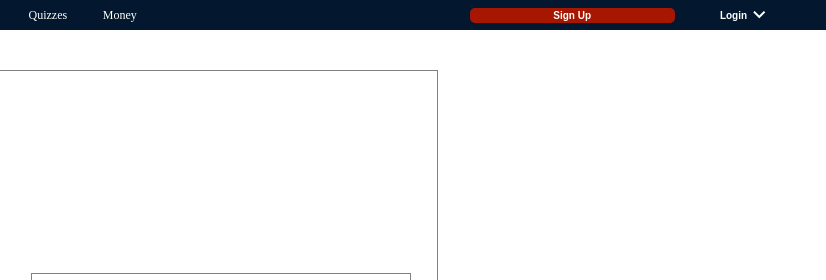
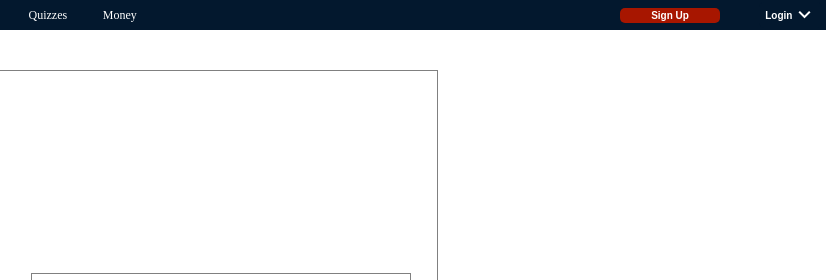
Before and after one commit to liolle/liolle.github.io, a plain HTML site: page challenge2/index.html in a window 1280 px wide. Shown: the top 280 px of the page, 454-1280 px from the left. Drawn offline with nearby package versions, Linux system fonts and the light colour scheme.

Commit message:
challenge v1.21

```diff
--- a/challenge2/style.css
+++ b/challenge2/style.css
@@ -39,13 +39,10 @@ nav{
 
 .authentification{
     display: flex;
-
     align-items: center;
-    width: 20%;
     gap: 10%;
-    font-size: 12px;
     flex: 2;
-
+    justify-content: flex-end;
     font-size: 10px;
 }
 
@@ -61,9 +58,10 @@ nav{
     align-self: center;
     justify-content: center;
     align-items: center;
+
+    height: 50%;
+    max-width: 100px;
     flex: 2;
-    height: 50%;
-
     border-radius: 5px;
     background-color: #A71600;
     border: 0px;
@@ -76,7 +74,7 @@ nav{
     color: white;
     display: flex;
     align-items: center;
-    flex: 1;
+
 
     border-radius: 5px;
     background-color: #03182E;
@@ -181,7 +179,7 @@ main{
 }
 
 section{
-    margin: 0 0 0 3%;
+    margin: 0 0 3% 3%;
     border: 1px solid gray;
     padding: 2%;
     font-family: Georgia, 'Times New Roman', Times, serif;
@@ -380,6 +378,7 @@ section{
         display: flex;
         flex: 0;
         gap: 10px;
+        margin-left: 1%;
     }
 
     .browse.hiden i:hover,
```
